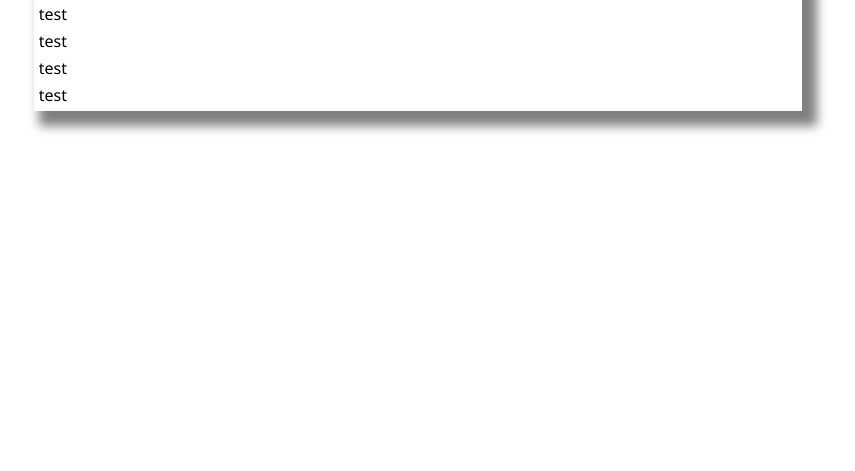
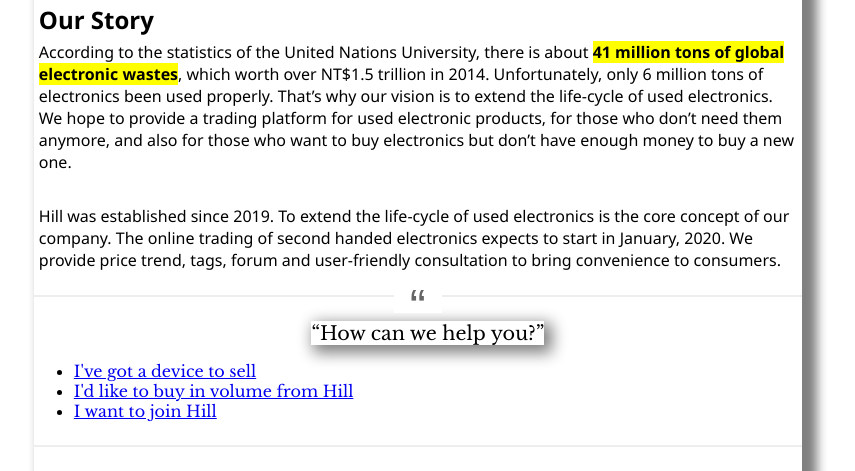
Before and after one commit to JuenTingShie/hill-Web-static, a plain HTML site: page about.html in a window 1280 px wide. Shown: the part 470-941 px from the top of the page, without its empty margins (227-1082 px from the left). Before the commit the page ends 800 px from the top, so only its background shows below. Drawn offline with nearby package versions, Linux system fonts and the light colour scheme; a web font is replaced by a local one.

Commit message:
Update pages(About, Contact)

```diff
--- a/about.html
+++ b/about.html
@@ -19,10 +19,34 @@
             <script type="text/javascript" src="header.js"></script>
             <!-- Content -->
             <h1>About</h1>
-            <p>test</p>
-            <p>test</p>
-            <p>test</p>
-            <p>test</p>
+            <h2>Our Story</h2>
+            <p>According to the statistics of the United Nations University, there is about <mark>41 million tons of
+                    global
+                    electronic wastes</mark>, which worth over NT$1.5 trillion in 2014. Unfortunately, only 6
+                million tons of electronics been used properly. That’s why our vision is to extend the life-cycle of
+                used electronics. We hope to provide a trading platform for used electronic products, for those who
+                don’t need them anymore, and also for those who want to buy electronics but don’t have enough money to
+                buy a new one.
+            </p>
+            <br />
+            <p>Hill was established since 2019. To extend the life-cycle of used electronics is the core concept of our
+                company. The online trading of second handed electronics expects to start in January, 2020. We provide
+                price trend, tags, forum and user-friendly consultation to bring convenience to consumers.
+            </p>
+            <blockquote>
+                <q>How can we help you?</q>
+                <ul style="text-align: left;">
+                    <li>
+                        <a href="#">I've got a device to sell</a>
+                    </li>
+                    <li>
+                        <a href="#">I'd like to buy in volume from Hill</a>
+                    </li>
+                    <li>
+                        <a href="#">I want to join Hill</a>
+                    </li>
+                </ul>
+            </blockquote>
             <!-- Content -->
         </div>
     </div>
--- a/style.css
+++ b/style.css
@@ -2,6 +2,7 @@
 <link href="https://fonts.googleapis.com/css?family=Dancing+Script|Libre+Baskerville|Ma+Shan+Zheng|Noto+Serif+TC&display=swap" rel="stylesheet">
 
 font-family: 'Libre Baskerville', serif;
+font-family: 'Segoe UI', serif;;
 font-family: 'Noto Serif TC', serif;
 font-family: 'Ma Shan Zheng', cursive;
 font-family: 'Dancing Script', cursive; */
@@ -27,6 +28,7 @@ nav{
     background-size: 60vw;
     min-width: 60vw;
     min-height: 31.2vh;
+    z-index: 1;
 }
 nav li{
     display: block;
@@ -44,10 +46,14 @@ nav li a{
     min-height: 31.2vw;
 }
 body {
-    font-family: 'Segoe UI';
+    font-family: 'Segoe UI', serif;;
 }
 body h1,h2,h3,h4,h5,h6{
     margin: 5px;
+}
+body p mark{
+    background-color: yellow;
+    font-weight: bold;
 }
 body p{
     /* text-indent: 36px; */
@@ -69,7 +75,7 @@ blockquote {
     position: relative;
     text-align: center;
     font-family: 'Libre Baskerville', serif;
-    z-index: -1;
+    z-index: 0;
   }
   blockquote:before {
     content: '\201C' ;
@@ -85,7 +91,7 @@ blockquote {
     text-align: center;
   }
   blockquote:after {
-    content: "\2013\2003" attr(cite);
+    content: attr(cite);
     display: block;
     text-align: right;
     margin-right: 5px;
@@ -120,3 +126,4 @@ li.key-feature {
 #webapp::before{
     content: "📱";
 }
+/* Key Features li modify */
```
Also changed, not shown: contact.html (+35 -4 lines), index.html (+1 -1 lines).
